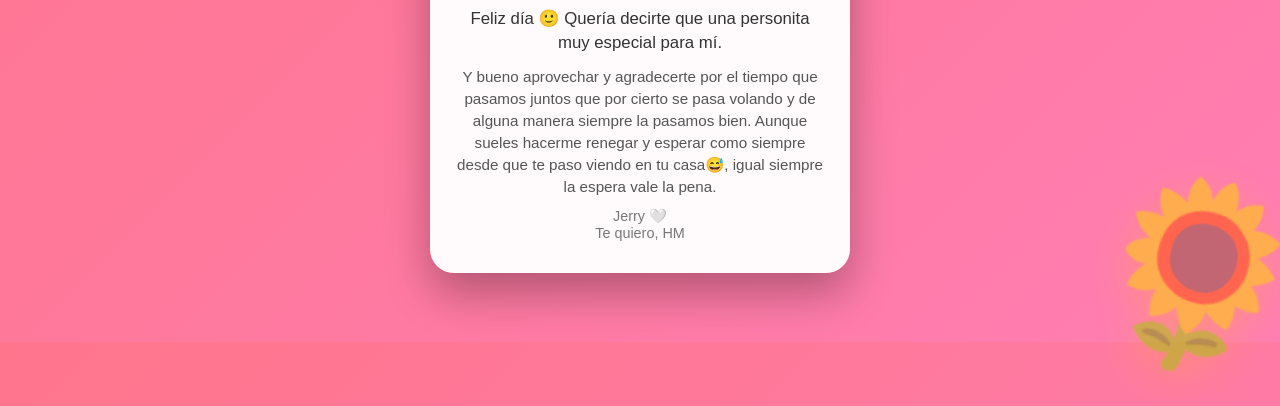
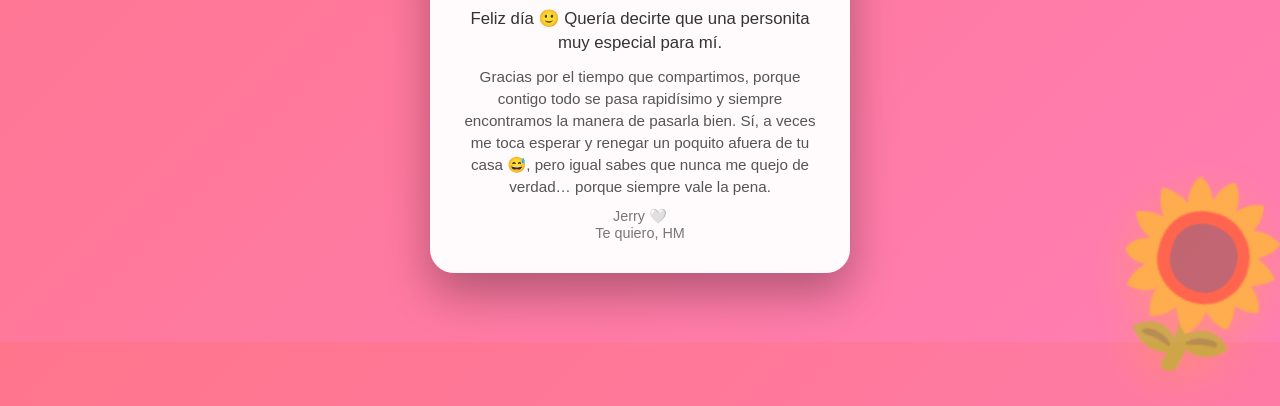
Before and after one commit to hmontalvom0412/hmm, a plain HTML site: page index.html in a window 1280 px wide. Shown: the part 458-864 px from the top of the page. Drawn offline with Linux system fonts and the light colour scheme.

Commit message:
pa no perder la racha Jakjdslalk

```diff
--- a/index.html
+++ b/index.html
@@ -38,12 +38,10 @@
 </p>
 
 <p class="message small">
-    Y bueno aprovechar y agradecerte por el tiempo que
-    pasamos juntos que por cierto se pasa volando
-    y de alguna manera siempre la pasamos bien.
-    Aunque sueles hacerme renegar y esperar como siempre
-    desde que te paso viendo en tu casa😅,
-    igual siempre la espera vale la pena.
+Gracias por el tiempo que compartimos, porque contigo todo se pasa rapidísimo
+y siempre encontramos la manera de pasarla bien.
+Sí, a veces me toca esperar y renegar un poquito afuera de tu casa 😅,
+pero igual sabes que nunca me quejo de verdad… porque siempre vale la pena.
 </p>
 
 <span class="date">Jerry 🤍<br>Te quiero, HM</span>
```
